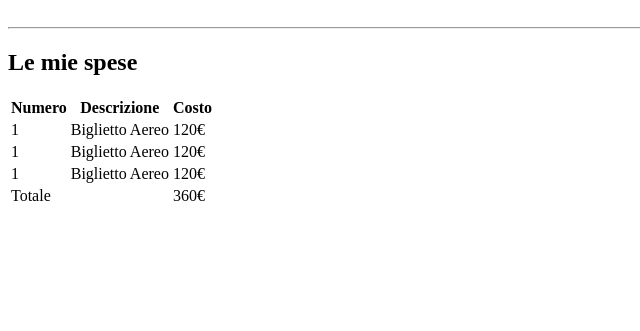
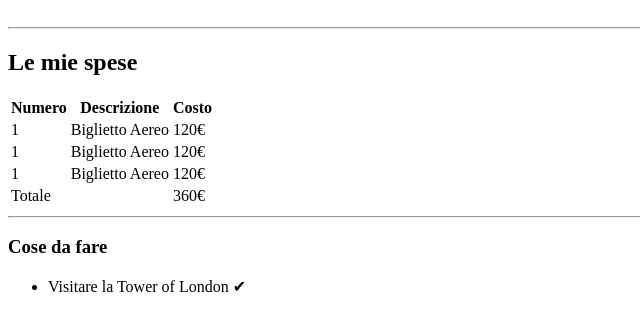
Before and after one commit to ClaudioDiCaprio/html-london-trip, a plain HTML site: page index.html in a window 1280 px wide. Shown: the part 79-410 px from the top of the page, without its empty margins (0-640 px from the left). Drawn offline with Linux system fonts and the light colour scheme.

Commit message:
cose_da_fare

```diff
--- a/index.html
+++ b/index.html
@@ -74,10 +74,15 @@
                                        <!-- table foot ends -->
                 </TABLE>
 
+                <hr>
+                              <!-- LE MIE SPESE ENDS-->
 
+                              <!-- here starts cose da fare -->
+            <h3>Cose da fare</h3>
 
-
-
+                <ul>
+                    <li>Visitare la Tower of London &#10004;</li>
+                </ul>
         </section>
     </main>
                               <!-- here ends main -->
```
